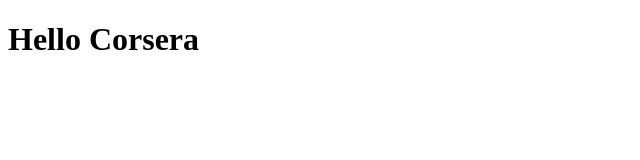
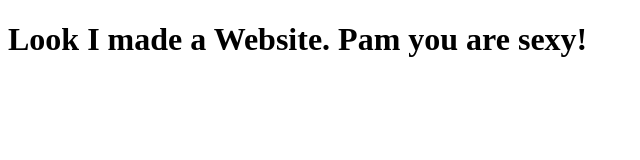
Before and after one commit to kphanson9/learn-n-stuff, a plain HTML site: page site/index.html in a window 1280 px wide. Shown: the whole page, without its empty margins (0-640 px from the left). Drawn offline with Linux system fonts and the light colour scheme.

Commit message:
New text

```diff
--- a/site/index.html
+++ b/site/index.html
@@ -4,6 +4,6 @@
 	<title>Hello Corsera</title>
 </head>
 <body>
-<h1>Hello Corsera</h1>
+<h1>Look I made a Website. Pam you are sexy!</h1>
 </body>
 </html>
```
